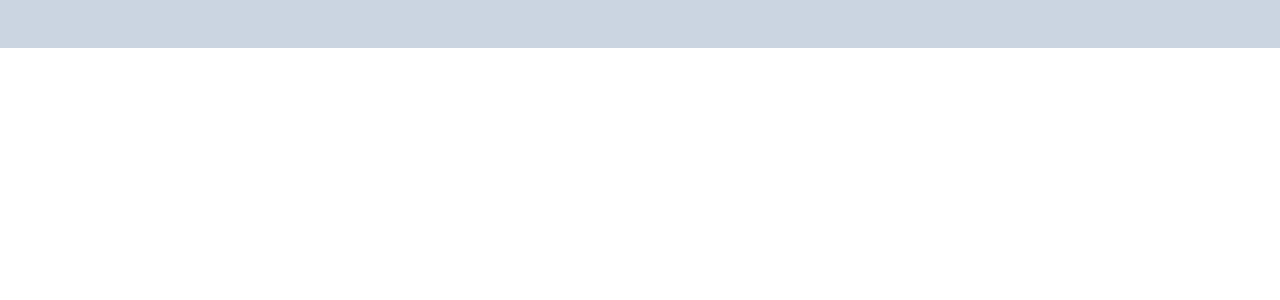
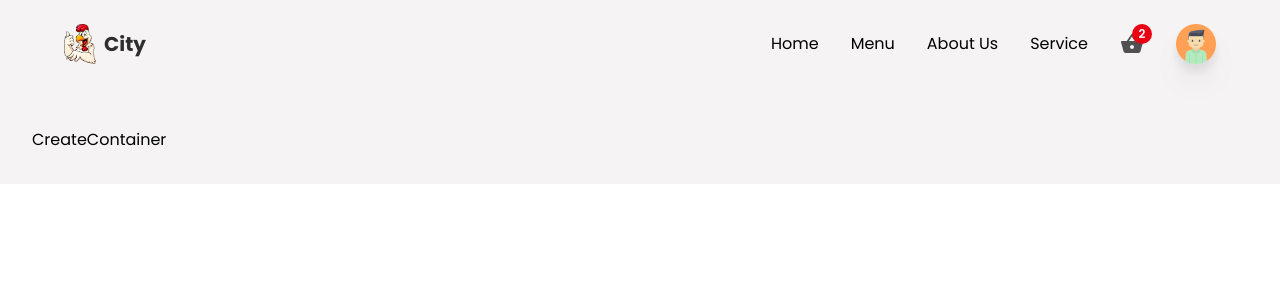
Before and after one commit to NgHoangAn/deliver-app, a React (Create React App) app: page /createItem in a window 1280 px wide. Shown: the top 300 px of the page. Built offline with nearby package versions, Linux system fonts and the light colour scheme.

Commit message:
add headerComponent

```diff
--- a/src/App.js
+++ b/src/App.js
@@ -1,10 +1,17 @@
 import React from 'react'
-import { Header } from './components';
+import {Route, Routes} from 'react-router-dom'
+import { Header, MainContainer, CreateContainer } from './components';
 
 const App = () => {
     return (
-        <div className='w-screen h-auto flex flex-col'>
+        <div className='w-screen h-auto flex flex-col bg-primary'>
             <Header />
+            <main className='mt-24 p-8 w-full'>
+                <Routes>
+                    <Route path='/*' element={<MainContainer/>} />
+                    <Route path='/createItem' element={<CreateContainer/>} />
+                </Routes>
+            </main>
         </div>
     )
 };
--- /dev/null
+++ b/src/components/CreateContainer.jsx
@@ -0,0 +1,9 @@
+import React from 'react'
+
+const CreateContainer = () => {
+  return (
+    <div>CreateContainer</div>
+  )
+}
+
+export default CreateContainer
--- a/src/components/Header.jsx
+++ b/src/components/Header.jsx
@@ -1,14 +1,38 @@
 import React from 'react'
+import Logo from '../img/logo.png';
+import Avatar from '../img/avatar.png'
+import { MdShoppingBasket } from 'react-icons/md'
 
 const Header = () => {
   return (
-    <div className='w-screen fixed z-50 bg-slate-300 p-6 px-16'>
-          <div className='hidden md:flex w-full h-full'>
+    <header className='w-screen fixed z-50  p-6 px-16'>
+          <div className='hidden md:flex w-full h-full items-center justify-between'>
+              <div className='flex items-center gap-2'>
+                  <img src={Logo} className="w-8 object-cover" alt="logo" />
+                  <p className='text-headingColor text-xl font-bold'>City</p>
+              </div>
 
+              <div className='flex items-center gap-8'>
+                  <ul className='flex items-center gap-8'>
+                      <li className='text-base textColor hover:text-headingColor duartion-100 transition-all ease-in-out cursor-pointer'>Home</li>
+                      <li className='text-base textColor hover:text-headingColor duartion-100 transition-all ease-in-out cursor-pointer'>Menu</li>
+                      <li className='text-base textColor hover:text-headingColor duartion-100 transition-all ease-in-out cursor-pointer'>About Us</li>
+                      <li className='text-base textColor hover:text-headingColor duartion-100 transition-all ease-in-out cursor-pointer'>Service</li>
+
+                  </ul>
+                  <div className='relative flex items-center justify-center'>
+                      <MdShoppingBasket className='text-textColor text-2xl cursor-pointer' />
+                      <div className='absolute -top-2 -right-2 w-5 h-5 rounded-full bg-cartNumBg flex items-center justify-center'>
+                          <p className='text-xs text-white font-semibold'>2</p>
+                      </div>
+                  </div>
+                    <img src={Avatar} className='w-10 min-w-[40px] h-10 min-h-[40px] drop-shadow-xl' alt="userprofile" />
+
+              </div>
           </div>
           <div className='block md:hidden w-full h-full'>
           </div>
-    </div>
+    </header>
   )
 }
 
--- /dev/null
+++ b/src/components/MainContainer.jsx
@@ -0,0 +1,9 @@
+import React from 'react'
+
+const MainContainer = () => {
+  return (
+    <div>MainContainer</div>
+  )
+}
+
+export default MainContainer
--- a/src/components/index.js
+++ b/src/components/index.js
@@ -1 +1,3 @@
 export { default as Header } from './Header'
+export { default as MainContainer } from './MainContainer'
+export { default as CreateContainer } from './CreateContainer'
```
Also changed, not shown: 1 other file (tests, documents, lock files or other folders).
